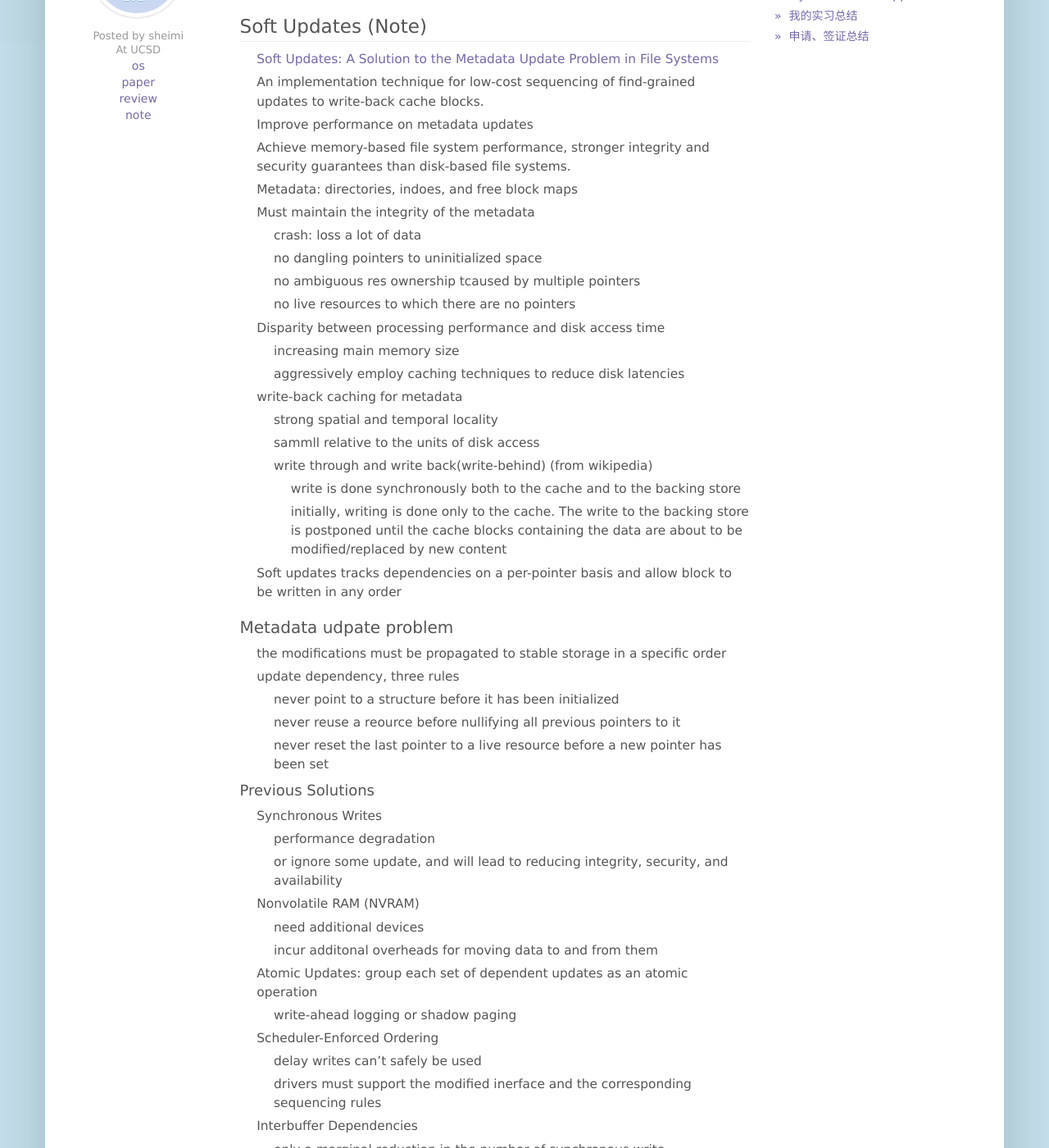
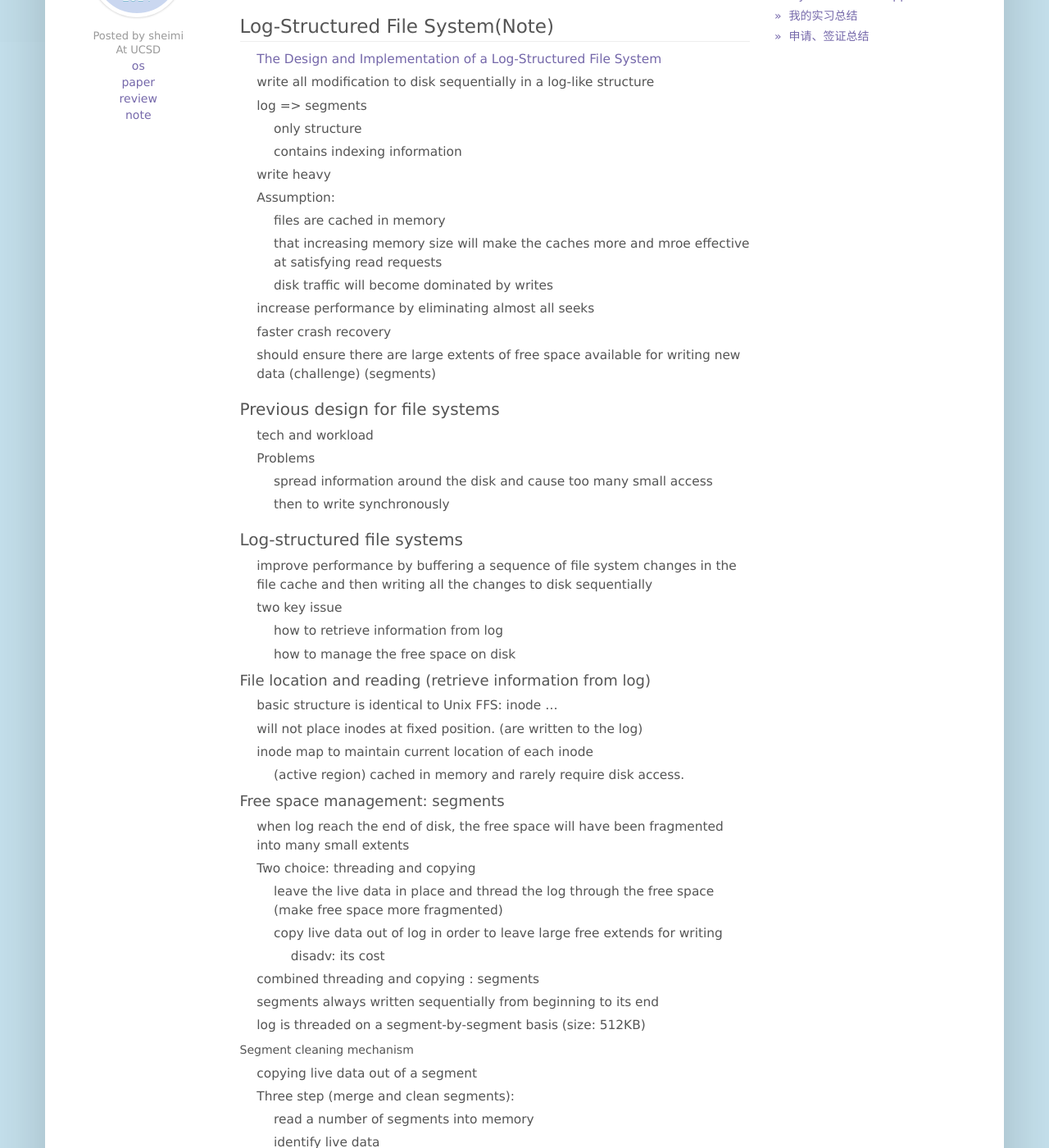
Before and after one commit to sheimi/blog.sheimi.me, a Jekyll site: the page built from _posts/notes/2014-03-17-operating-system-review-1.md, in a window 1280 px wide and 1400 px high, scrolled down 553 px. Shown: the whole window at 82% size. Built offline with Jekyll 4.4.1, drawn with Linux system fonts in a browser that asks for light colours; nearby versions of some CDN libraries; Markdown is read by kramdown in place of the engine named in the settings; comment, search, counter and statistics services are not loaded; some of the changed text lies outside the part shown.

```diff
--- a/_posts/notes/2014-03-17-operating-system-review-1.md
+++ b/_posts/notes/2014-03-17-operating-system-review-1.md
@@ -8,6 +8,90 @@ meta:
   location: UCSD
 tags: [os, paper, review, note]
 ---
+
+Log-Structured File System(Note)
+-------------------------------
+
+* [The Design and Implementation of a Log-Structured File System]("http://portal.acm.org/ft_gateway.cfm?id=121137&type=pdf&coll=Portal&dl=GUIDE&CFID=12705301&CFTOKEN=27549233")
+* write all modification to disk sequentially in a log-like structure
+* log => segments
+  - only structure
+  - contains indexing information
+* write heavy
+* Assumption:
+  - files are cached in memory
+  - that increasing memory size will make the caches more and mroe effective at
+    satisfying read requests
+  - disk traffic will become dominated by writes
+* increase performance by eliminating almost all seeks
+* faster crash recovery
+* should ensure there are large extents of free space available for writing new
+  data (challenge) (segments)
+
+### Previous design for file systems
+
+* tech and workload
+* Problems
+  - spread information around the disk and cause too many small access
+  - then to write synchronously
+
+### Log-structured file systems
+
+* improve performance by buffering a sequence of file system changes in the file
+  cache and then writing all the changes to disk sequentially
+* two key issue
+  - how to retrieve information from log
+  - how to manage the free space on disk
+
+#### File location and reading (retrieve information from log)
+
+* basic structure is identical to Unix FFS: inode ...
+* will not place inodes at fixed position. (are written to the log)
+* inode map to maintain current location of each inode
+  - (active region) cached in memory and rarely require disk access.
+
+#### Free space management: segments
+
+* when log reach the end of disk, the free space will have been fragmented into
+  many small extents
+* Two choice: threading and copying
+  - leave the live data in place and thread the log through the free space
+    (make free space more fragmented)
+  - copy live data out of log in order to leave large free extends for writing
+    + disadv: its cost
+* combined threading and copying : segments
+* segments always written sequentially from beginning to its end
+* log is threaded on a segment-by-segment basis (size: 512KB)
+
+##### Segment cleaning mechanism
+
+* copying live data out of a segment
+* Three step (merge and clean segments):
+  - read a number of segments into memory
+  - identify live data
+  - read live data back to a smaller number of clean segments
+* When cleaning
+  - identify which blocks of each segment are live
+  - identify the file to which each block belongs and position of block within
+    the file
+* Solved by write a segment summary block
+  - used when cleaning
+  - use to distinguish live blocks from deleted or overwrittend
+
+##### Segment cleaning policies
+
+* Four issues
+  - when should executed? (no specific, a threshold value)
+  - how many segments should it clean at a time (no specific)
+  - which segments shoud be cleand?
+  - How should the live blocks be grouped when they are writtend out?
+
+##### Crash recovery
+
+* locations of the last disk operations are easy to determine (the end of log)
+* use two-pronged approach to recover
+  - checkpoints:  define consistent state of the file system
+  - roll-forward: recover information written since the last checkpoint
 
 Soft Updates (Note)
 -------------------
```
